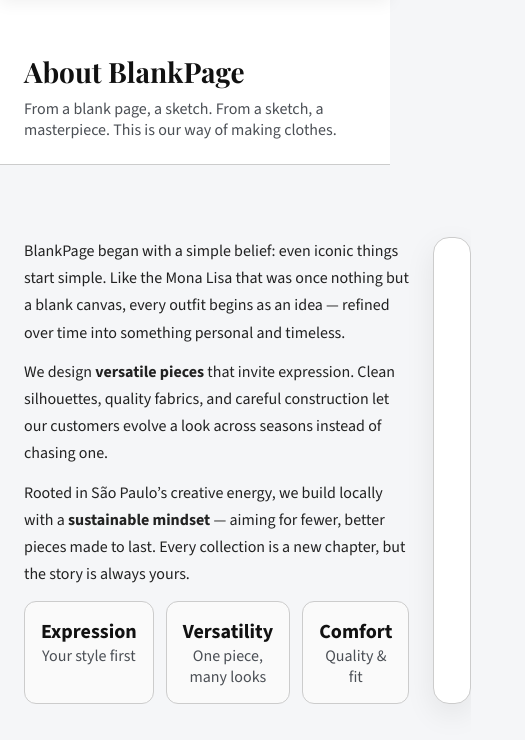
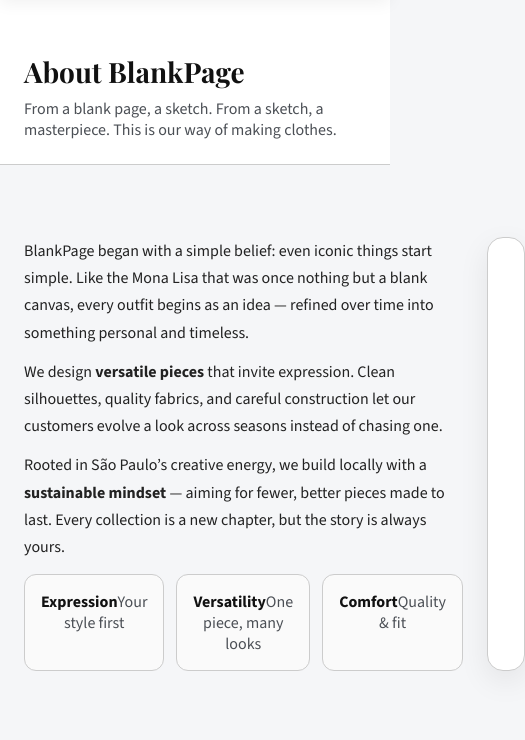
Before and after one commit to Joelmito/Joelmito.github.io, a plain HTML site: page webdevelopment/about.html in a window 390 px wide. Shown: the part 72-812 px from the top of the page, 525 px wide, since content can reach past the window. Drawn offline with nearby package versions, Linux system fonts and the light colour scheme.

Commit message:
Add files via upload

```diff
--- a/webdevelopment/styles.css
+++ b/webdevelopment/styles.css
@@ -1,11 +1,11 @@
-/* Brand palette and type */
+
 :root{
-  --bg:#F5F6F8;   /* Secondary */
-  --text:#111111; /* Primary */
+  --bg:#F5F6F8;        /* Secondary */
+  --text:#111111;      /* Primary */
   --muted:#4b4f55;
-  --line:#CCCCCC; /* Accent as lines */
-  --elev:#ffffff; /* cards */
-  --brand:#111111;
+  --line:#CCCCCC;      /* Accent as lines */
+  --elev:#ffffff;      /* cards */
+  --brand:#111111;     /* brand/cta */
   --radius:16px;
   --shadow: 0 10px 30px rgba(0,0,0,.08);
 }
@@ -27,7 +27,7 @@ img{max-width:100%;display:block}
 .icon-btn svg, .menu-btn svg{inline-size:22px;block-size:22px}
 .menu-btn:hover,.icon-btn:hover{background:rgba(17,17,17,.06)}
 
-/* Transparent over hero */
+/* Transparent over hero (home only) */
 .site-header.transparent{background:linear-gradient(180deg,rgba(0,0,0,.4),rgba(0,0,0,0));color:#ffffff;border-bottom-color:rgba(255,255,255,.18)}
 .site-header.transparent .menu-btn:hover,.site-header.transparent .icon-btn:hover{background:rgba(255,255,255,.14)}
 
@@ -36,7 +36,6 @@ img{max-width:100%;display:block}
 
 /* SIDE DRAWER */
 .drawer-overlay{position:fixed;inset:0;z-index:89;opacity:0;pointer-events:none;transition:opacity .25s ease;
-  /* translucent with blur so content stays visible */
   background:rgba(245,246,248,.55);
   backdrop-filter:saturate(120%) blur(10px);
   -webkit-backdrop-filter:saturate(120%) blur(10px);
@@ -62,22 +61,6 @@ img{max-width:100%;display:block}
 .btn{display:inline-flex;align-items:center;gap:8px;padding:12px 16px;border-radius:999px;border:1px solid rgba(255,255,255,.5);color:#fff}
 .btn.primary{background:#111;border-color:#111}
 
-/* Narrative band: Blank → Sketch → Draft → Masterpiece */
-.narrative{border-block:1px solid var(--line);background:#fafbfc}
-.narrative .strip{display:flex;gap:28px;align-items:center;justify-content:center;flex-wrap:wrap;padding:18px 0;color:#222;font-weight:700;letter-spacing:.06em;text-transform:uppercase}
-.dot{inline-size:6px;block-size:6px;border-radius:999px;background:#111;opacity:.3}
-
-/* About / Services layout and cards */
-section{padding:72px 0}
-.card{background:var(--elev);border:1px solid var(--line);border-radius:var(--radius);box-shadow:var(--shadow)}
-section h3{font-family:'Playfair Display', serif;font-size:clamp(22px,2.4vw,32px);margin:0 0 16px}
-.muted{color:var(--muted)}
-
-.about-grid{display:grid;grid-template-columns:1.2fr .8fr;gap:24px}
-.stats{display:grid;grid-template-columns:repeat(3,1fr);gap:12px;margin-top:14px}
-.stat{padding:16px;border-radius:12px;background:#fff;border:1px solid var(--line);text-align:center}
-.stat b{font-size:20px;display:block}
-
 /* Collections */
 .collections{padding:72px 0}
 .grid-collections{display:grid;grid-template-columns:repeat(2, minmax(0,1fr));gap:18px}
@@ -87,6 +70,17 @@ section h3{font-family:'Playfair Display', serif;font-size:clamp(22px,2.4vw,32px
 .collection .label{position:absolute;inset:auto 16px 16px 16px;display:flex;justify-content:space-between;align-items:center;gap:12px}
 .chip{backdrop-filter:saturate(120%) blur(6px);background:rgba(255,255,255,.7);border:1px solid var(--line);border-radius:999px;padding:8px 12px;font-weight:600}
 .more{border-radius:999px;border:1px solid #111;padding:8px 12px;background:#111;color:#fff}
+
+/* Narrative band: Blank → Sketch → Draft → Masterpiece */
+.narrative{border-block:1px solid var(--line);background:#fafbfc}
+.narrative .strip{display:flex;gap:28px;align-items:center;justify-content:center;flex-wrap:wrap;padding:18px 0;color:#222;font-weight:700;letter-spacing:.06em;text-transform:uppercase}
+.dot{inline-size:6px;block-size:6px;border-radius:999px;background:#111;opacity:.3}
+
+/* Cards/Sections */
+section{padding:72px 0}
+.card{background:var(--elev);border:1px solid var(--line);border-radius:var(--radius);box-shadow:var(--shadow)}
+section h3{font-family:'Playfair Display', serif;font-size:clamp(22px,2.4vw,32px);margin:0 0 16px}
+.muted{color:var(--muted)}
 
 /* Team */
 .team{display:grid;grid-template-columns:repeat(2,minmax(0,1fr));gap:16px}
@@ -100,11 +94,9 @@ section h3{font-family:'Playfair Display', serif;font-size:clamp(22px,2.4vw,32px
 /* Footer */
 footer{padding:30px 0;border-top:1px solid var(--line);color:var(--muted)}
 
-/* Responsive */
 @media (max-width:900px){
   .grid-collections{grid-template-columns:1fr}
   .team{grid-template-columns:1fr}
   .hero{min-height:68svh}
   .hero-inner{padding:96px 0 40px}
-  .about-grid{grid-template-columns:1fr}
 }
```
